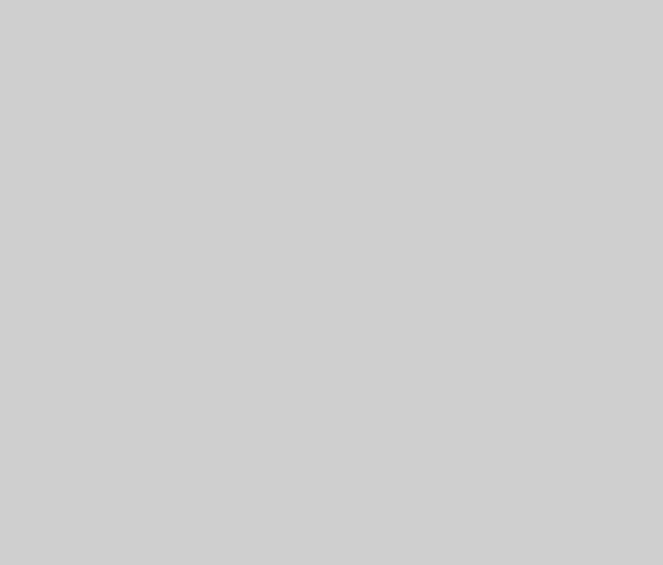
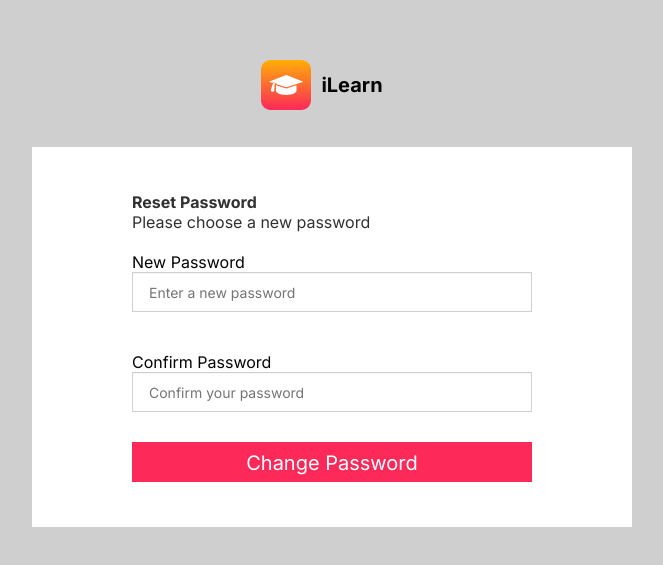
Before and after one commit to Kosy-C/i-learn-app-frontend, a React (Vite) app: page /set-new-password in a window 1280 px wide. Before the commit this address had no page. Shown: the part 177-742 px from the top of the page, without its empty margins (308-971 px from the left). Built offline with nearby package versions, Linux system fonts and the light colour scheme; a web font is replaced by a local one.

Commit message:
Remove conflicting files

```diff
--- a/src/App.tsx
+++ b/src/App.tsx
@@ -9,7 +9,8 @@ import LandingPage from "./pages/LandingPage/LandingPage";
 import NavBar from "./components/navBar/navBar";
 // import "./App.css";
 
-import ResetPassword from "./pages/Home/Home";
+import ResetPassword from "./pages/ResetPassword/resetPassword";
+import SetNewPassword from "./pages/ResetPassword/setNewPassword";
 
 function App() {
 	return (
@@ -22,7 +23,7 @@ function App() {
 					<Route path="/sign-up" element={<SignUpForm />} />
 					<Route path="/login" element={<LoginForm />} />
 					<Route path="/reset-password" element={<ResetPassword />} />
-					{/* <Route path="/users/forgot-password" element={<ResetPassword />} /> */}
+					<Route path="/set-new-password" element={<SetNewPassword />} />
 				</Routes>
 			</Router>
 		</React.Fragment>
--- a/src/pages/Home/Home.tsx
+++ b/src/pages/Home/Home.tsx
@@ -1,11 +1,13 @@
 import React from "react";
 
 import ResetPassword from "../../components/ResetPassword/resetPassword";
+import SetNewPassword from "../../components/ResetPassword/setNewPassword";
 
 const Home = () => {
 	return (
 		<div>
 			<ResetPassword />
+			<SetNewPassword />
 		</div>
 	);
 };
--- a/src/components/ResetPassword/resetPassword.css
+++ b/src/pages/ResetPassword/resetPassword.css
@@ -1,13 +1,14 @@
 
 
-/* body{
-  background-color: #e5e5e5;
+.overallDiv{
+  background-color: #cfcfcf;
   display: flex;
   flex-direction: column;
-  justify-content: center;
+  /* justify-content: center; */
   align-items: center;
   margin-top: 200px;
-} */
+}
+
  .resetPassword{
  border-color: black;
  background-color: #e5e5e5;
@@ -18,17 +19,23 @@
 
 .tutor-buddy{
  display: flex;
- padding: 20px;
+ padding: 30px;
  justify-content: center;
+ background-color: #cfcfcf;
 }
-
+.tutor-buddy h3{
+ padding-left: 10px;
+}
+.form-group{
+  margin-top: 20px;
+}
 .form-group input{
 padding: 8px 16px;
 gap: 10px;
-width: 364px;
-height: 25px;
-background: #FFFFFF;
-border: 1px solid #D9D9D9;
+width: 400px;
+height: 40px;
+color: #FFFFFF;
+border: 1px solid #cfcfcf;
 
 }
 label{
@@ -50,12 +57,25 @@ justify-content: center;
 align-items: center;
 padding: 40px 60px;
 gap: 40px;
-
-width: 500px;
-height: 325px;
+text-align: left;
+width: 550px;
+height: 350px;
 
 background: #FFFFFF;
 
+}
+.form-cont{
+  display: flex;
+flex-direction: column;
+justify-content: center;
+align-items: center;
+padding: 30px;
+gap: 40px;
+text-align: left;
+width: 600px;
+height: 380px;
+
+background: #FFFFFF;
 }
 
 
@@ -73,10 +93,10 @@ background: #FFFFFF;
 }
 .btn-primary {
 padding: 8px 16px;
-color: #fff;
+color:#fff;
 gap: 10px;
 width: 400px;
-height: 45px;
+height: 40px;
   border: 1px solid #FD2959;
 background: #FD2959;
 margin-top: 10px;
@@ -89,3 +109,7 @@ form p{
   color:red;
   text-decoration:none;
 }
+.btn{
+  color:#FFFFFF;
+  text-decoration:none;
+}
--- a/src/components/ResetPassword/resetPassword.tsx
+++ b/src/pages/ResetPassword/resetPassword.tsx
@@ -2,6 +2,7 @@ import "./resetPassword.css";
 import React from "react";
 import Group from "../../assets/Group.svg";
 // import { toast } from "react-toastify";
+import { Link } from "react-router-dom";
 
 const ResetPassword = () => {
 	return (
@@ -9,7 +10,7 @@ const ResetPassword = () => {
 			<div className="resetPassword">
 				<div className="tutor-buddy">
 					<img src={Group} />
-					<h3 className="learn">ILearn</h3>
+					<h3 className="learn">iLearn</h3>
 				</div>
 				<div className="form-con">
 					<div className="form-box">
@@ -29,12 +30,14 @@ const ResetPassword = () => {
 								/>
 							</div>
 							<button type="submit" className="btn-primary">
-								Send Reset Link
+								<Link to="/set-new-password" className="btn">
+									Send Reset Link
+								</Link>
 							</button>
 							<p>
 								Already have an account?{" "}
 								<span className="login">
-									<a href="/login">Login</a>
+									<Link to="/login">Login</Link>{" "}
 								</span>
 							</p>
 						</form>
--- /dev/null
+++ b/src/pages/ResetPassword/setNewPassword.tsx
@@ -0,0 +1,55 @@
+import "./resetPassword.css";
+// import { toast } from "react-toastify";
+import Group from "../../assets/Group.svg";
+import { Link } from "react-router-dom";
+import React from "react";
+
+const SetNewPassword = () => {
+	return (
+		<div className="overallDiv">
+			<div className="resetPassword">
+				<div className="tutor-buddy">
+					<img src={Group} />
+					<h3 className="learn">iLearn</h3>
+				</div>
+				<div className="form-cont">
+					<div className="form-box">
+						<div className="contain">
+							<h4>Reset Password</h4>
+							<p>Please choose a new password</p>
+						</div>
+						<form>
+							<div className="form-group">
+								<label htmlFor="email">New Password</label>
+								<br />
+								<input
+									type="password"
+									className="form-control"
+									id="new-password"
+									placeholder="Enter a new password"
+								/>
+							</div>
+							<div className="form-group">
+								<label htmlFor="email">Confirm Password</label>
+								<br />
+								<input
+									type="password"
+									className="form-control"
+									id="confirm-password"
+									placeholder="Confirm your password"
+								/>
+							</div>
+							<button type="submit" className="btn-primary">
+								<Link to="/login" className="btn">
+									Change Password
+								</Link>
+							</button>
+						</form>
+					</div>
+				</div>
+			</div>
+		</div>
+	);
+};
+
+export default SetNewPassword;
--- a/src/utils/api/axios.js
+++ b/src/utils/api/axios.js
@@ -1,5 +1,5 @@
 import axios from "axios";
-const baseUrl = "http://localhost:3500";
+const baseUrl = "http://localhost:4000";
 
 export const apiPost = (path) => {
 	const config = {
```
